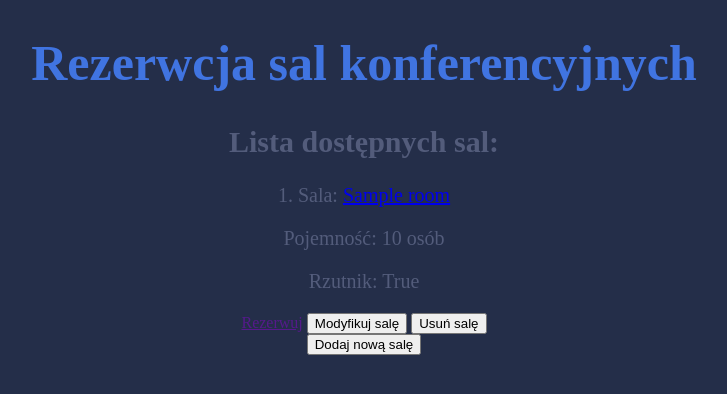
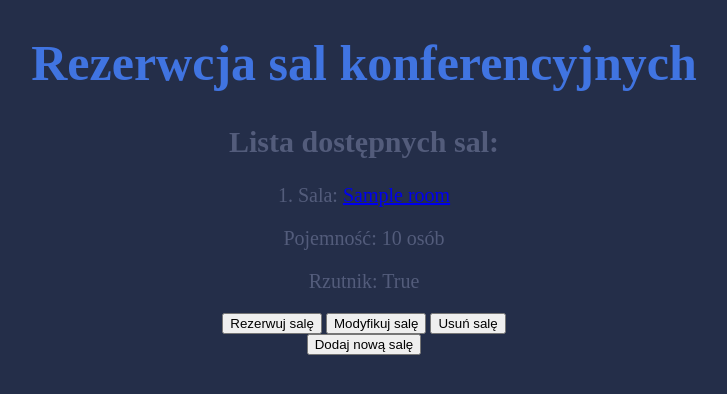
Before and after one commit to DorotaStaszczuk/Rezerwacja_sali_konferencyjnej, a Django app: page /main in a window 1280 px wide. Shown: the top 394 px of the page, without its empty margins (276-1003 px from the left). Run offline with Django 3.2, Linux system fonts and the light colour scheme; tables that the repository leaves empty hold one stand-in row (values such as "Sample post").

Commit message:
reservation link changed to button

```diff
--- a/s_konf/s_konf_app/templates/conf_template.html
+++ b/s_konf/s_konf_app/templates/conf_template.html
@@ -9,7 +9,7 @@
             <p>Pojemność: {{room.capacity}} osób</p>
             <p>Rzutnik: {{room.projector}}</p>
             </div>
-                <a href="">Rezerwuj</a>
+                <a href=""><input type="button" value="Rezerwuj salę" /></a>
                 <a href="{% url 'modify-room' pk=room.pk %}"><input type="button" value="Modyfikuj salę" /></a>
                 <a href="{% url 'room' pk=room.pk %}"><input type="button" value="Usuń salę" /></a>
             <div>
```
